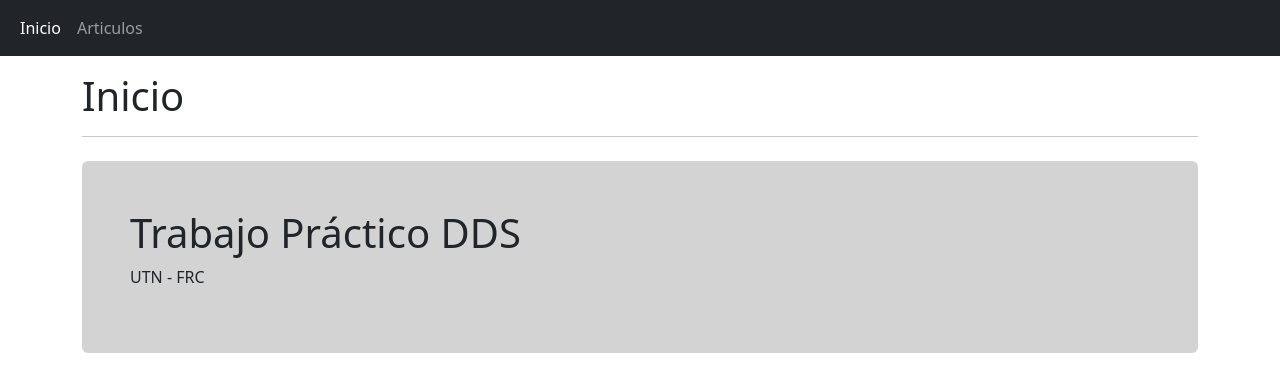
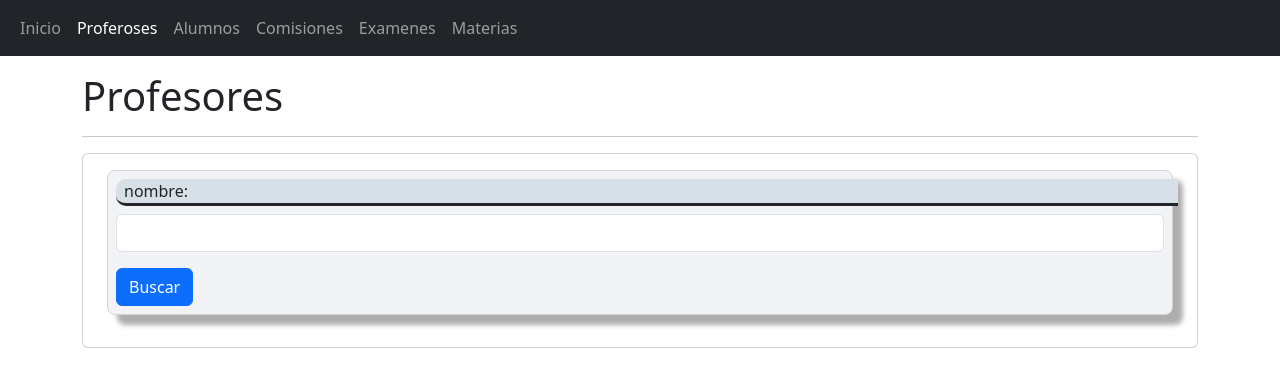
Before and after one commit to DanRei12/TPI-Etapa2-DDS, a React (Create React App) app in the folder frontend/: page /profesores in a window 1280 px wide. Before the commit this address led to /inicio. Shown: the top 392 px of the page. Built offline with nearby package versions, Linux system fonts and the light colour scheme.

Commit message:
alumnosProfesores

```diff
--- a/frontend/package.json
+++ b/frontend/package.json
@@ -7,10 +7,12 @@
     "@testing-library/jest-dom": "^5.16.5",
     "@testing-library/react": "^13.4.0",
     "@testing-library/user-event": "^13.5.0",
+    "axios": "^1.4.0",
     "bootstrap": "^5.3.0",
     "popper.js": "^1.16.1",
     "react": "^18.2.0",
     "react-dom": "^18.2.0",
+    "react-hook-form": "^7.45.0",
     "react-router-dom": "^6.13.0",
     "react-scripts": "5.0.1",
     "web-vitals": "^2.1.4"
--- a/frontend/public/index.html
+++ b/frontend/public/index.html
@@ -24,7 +24,7 @@
       work correctly both with client-side routing and a non-root public URL.
       Learn how to configure a non-root public URL by running `npm run build`.
     -->
-    <title>React App</title>
+    <title>Facultad UTN</title>
   </head>
   <body>
     <noscript>You need to enable JavaScript to run this app.</noscript>
--- a/frontend/src/App.js
+++ b/frontend/src/App.js
@@ -1,6 +1,9 @@
 import './App.css';
 import {Menu} from './components/Menu';
 import { Inicio } from './components/Inicio';
+import Alumnos from './components/Alumnos';
+import Profesores from './components/Profesores';
+
 
 
 import { BrowserRouter, Route, Routes, Navigate } from "react-router-dom";
@@ -14,7 +17,8 @@
           <div className="divBody">
             <Routes>
               <Route path="/inicio" element={<Inicio />} />
-
+              <Route path="/profesores" element={<Profesores />} />
+              <Route path="/alumnos" element={<Alumnos />} />
 
               <Route path="*" element={<Navigate to="/inicio" replace />} />
             </Routes>
--- /dev/null
+++ b/frontend/src/components/Alumnos.js
@@ -0,0 +1,46 @@
+import React, {  useState } from 'react';
+import { useForm } from 'react-hook-form';
+import axios from 'axios';
+
+import ListadoAlumnos from './ListadoAlumnos'
+
+const Alumnos = () => {
+  const { register, handleSubmit } = useForm();
+
+  const [lista, setLista] = useState(null);
+
+  const onSubmit = async (data) => {
+    try {
+      const response = await axios.get('http://localhost:4000/api/alumnos', {
+        params: data
+      });
+
+      console.log(response.data)
+
+      setLista(response.data)
+    } catch (error) {
+      console.error(error);
+    }
+  };
+
+  return (
+    <div className="container">
+     <h1>Alumnos</h1>
+     <hr />
+      <div className="card mb-3">
+        <div className="card-body">
+          <form onSubmit={handleSubmit(onSubmit)}>
+            <div className="mb-3">
+              <label className="form-label">nombre:</label>
+              <input type="text" className="form-control" {...register('nombre')} />
+            </div>
+            <button type="submit" className="btn btn-primary">Buscar</button>
+          </form>
+        </div>
+      </div>
+      {lista && <ListadoAlumnos lista={lista} />}
+    </div>
+  );
+};
+
+export default Alumnos;
--- /dev/null
+++ b/frontend/src/components/ListadoAlumnos.js
@@ -0,0 +1,35 @@
+import React from 'react';
+
+const ListadoAlumnos = ({ lista }) => {
+
+  return (
+    <div className="container mt-3">
+      <table className="table table-striped">
+        <thead>
+          <tr>
+            <th>legajoAlumno</th>
+            <th>nombre</th>
+            <th>apellido</th>
+            <th>fechaInscripcion</th>
+            <th>descripcion</th>
+
+          </tr>
+        </thead>
+        <tbody>
+          {lista.map((item) => (
+             <tr key={item.legajoAlumno}>
+              <td>{item.legajoAlumno}</td>
+              <td>{item.nombre}</td>
+              <td>{item.apellido}</td>
+              <td>{item.fechaInscripcion}</td>
+              <td>{item.descripcion}</td>
+
+            </tr>
+          ))}
+        </tbody>
+      </table>
+    </div>
+  );
+};
+
+export default ListadoAlumnos;
--- /dev/null
+++ b/frontend/src/components/ListadoProfesores.js
@@ -0,0 +1,33 @@
+import React from 'react';
+
+const ListadoProfesores = ({ lista }) => {
+
+  return (
+    <div className="container mt-3">
+      <table className="table table-striped">
+        <thead>
+          <tr>
+            <th>legajoProfesor</th>
+            <th>nombre</th>
+            <th>apellido</th>
+            <th>descripcion</th>
+
+          </tr>
+        </thead>
+        <tbody>
+          {lista.map((item) => (
+             <tr key={item.legajoProfesor}>
+              <td>{item.legajoProfesor}</td>
+              <td>{item.nombre}</td>
+              <td>{item.apellido}</td>
+              <td>{item.descripcion}</td>
+
+            </tr>
+          ))}
+        </tbody>
+      </table>
+    </div>
+  );
+};
+
+export default ListadoProfesores;
--- a/frontend/src/components/Menu.jsx
+++ b/frontend/src/components/Menu.jsx
@@ -27,8 +27,28 @@
               </NavLink>
             </li>
             <li className="nav-item">
-              <NavLink className="nav-link" to="/articulos">
-                Articulos
+              <NavLink className="nav-link" to="/profesores">
+                Proferoses
+              </NavLink>
+            </li>
+            <li className="nav-item">
+              <NavLink className="nav-link" to="/alumnos">
+                Alumnos
+              </NavLink>
+            </li>
+            <li className="nav-item">
+              <NavLink className="nav-link" to="/comisiones">
+                Comisiones
+              </NavLink>
+            </li>
+            <li className="nav-item">
+              <NavLink className="nav-link" to="/examenes">
+                Examenes
+              </NavLink>
+            </li>
+            <li className="nav-item">
+              <NavLink className="nav-link" to="/materias">
+                Materias
               </NavLink>
             </li>
           </ul>
--- /dev/null
+++ b/frontend/src/components/Profesores.js
@@ -0,0 +1,46 @@
+import React, {  useState } from 'react';
+import { useForm } from 'react-hook-form';
+import axios from 'axios';
+
+import ListadoProfesores from './ListadoProfesores'
+
+const Profesores = () => {
+  const { register, handleSubmit } = useForm();
+
+  const [lista, setLista] = useState(null);
+
+  const onSubmit = async (data) => {
+    try {
+      const response = await axios.get('http://localhost:4000/api/profesores', {
+        params: data
+      });
+
+      console.log(response.data)
+
+      setLista(response.data)
+    } catch (error) {
+      console.error(error);
+    }
+  };
+
+  return (
+    <div className="container">
+     <h1>Profesores</h1>
+     <hr />
+      <div className="card mb-3">
+        <div className="card-body">
+          <form onSubmit={handleSubmit(onSubmit)}>
+            <div className="mb-3">
+              <label className="form-label">nombre:</label>
+              <input type="text" className="form-control" {...register('nombre')} />
+            </div>
+            <button type="submit" className="btn btn-primary">Buscar</button>
+          </form>
+        </div>
+      </div>
+      {lista && <ListadoProfesores lista={lista} />}
+    </div>
+  );
+};
+
+export default Profesores;
```
Also changed, not shown: 1 other file (tests, documents, lock files or other folders).
